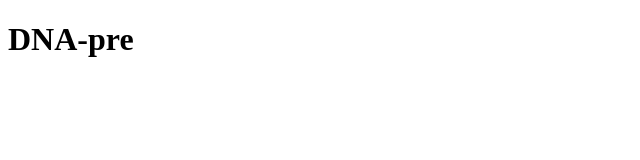
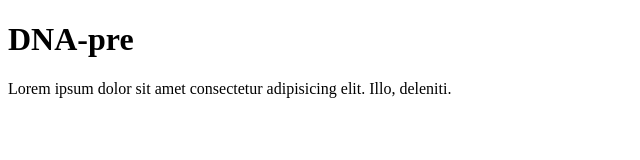
Before and after one commit to khashayaryaghma/dna-pre-5, a plain HTML site: page index.html in a window 1280 px wide. Shown: the whole page, without its empty margins (0-640 px from the left). Drawn offline with Linux system fonts and the light colour scheme.

Commit message:
add paragraph

```diff
--- a/index.html
+++ b/index.html
@@ -7,5 +7,6 @@
 </head>
 <body>
     <h1>DNA-pre</h1>
+    <p>Lorem ipsum dolor sit amet consectetur adipisicing elit. Illo, deleniti.</p>
 </body>
 </html>
```
